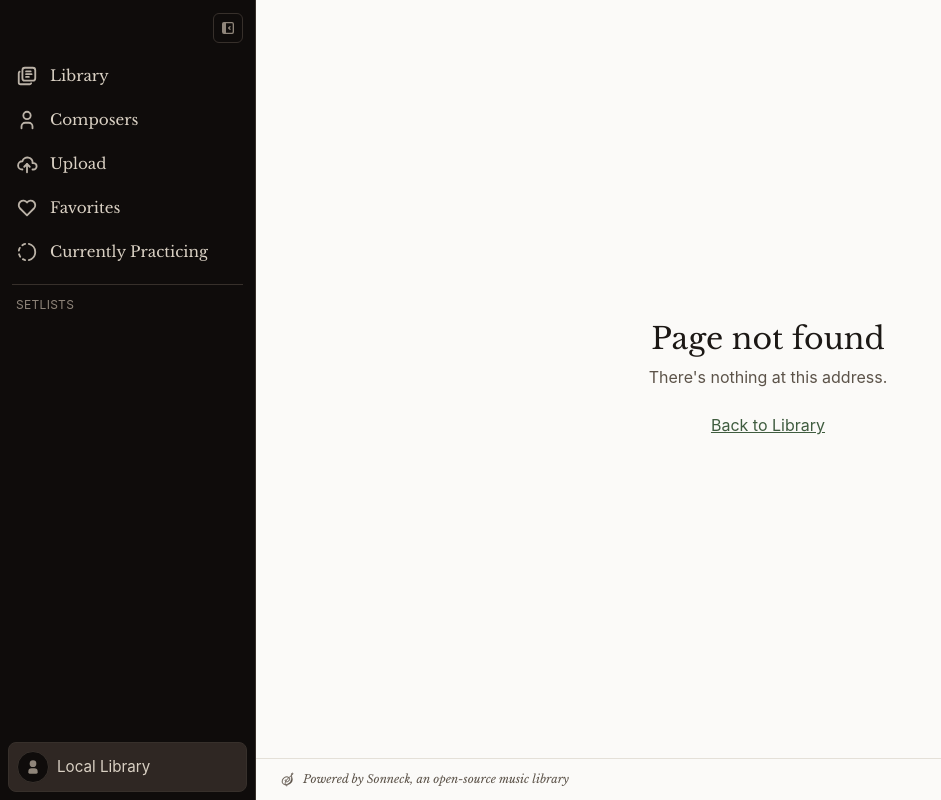
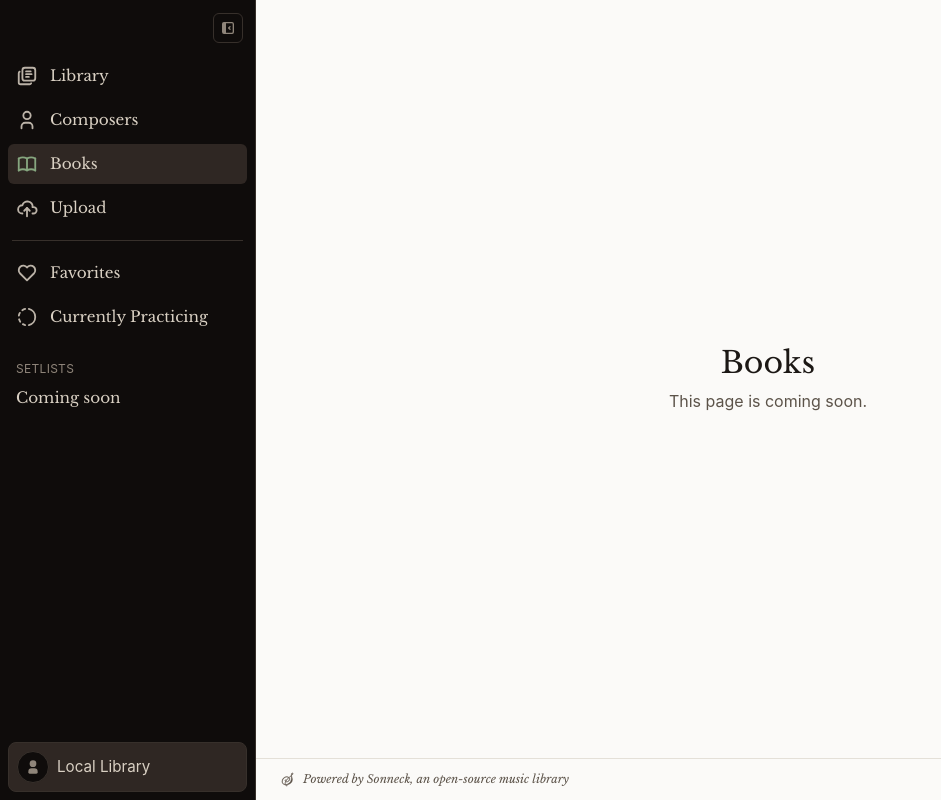
Before and after one commit to jpcranford/sonneck, a React (Vite) app in the folder frontend/: page /books in a window 1280 px wide. Before the commit this address had no page. Shown: the whole page, without its empty margins (0-941 px from the left). Built offline with nearby package versions, Linux system fonts and the light colour scheme.

Commit message:
Sidebar improvements
- "Books" now has a placeholder entry
- User-focused pages are now below the divider
- Setlist placeholder "Coming Soon"

```diff
--- a/frontend/src/App.tsx
+++ b/frontend/src/App.tsx
@@ -1,6 +1,7 @@
 import { Routes, Route } from 'react-router-dom'
 import { AppShell } from './components/AppShell'
 import { LibraryPage } from './routes/LibraryPage'
+import { BooksPage } from './routes/BooksPage'
 import { UploadPage } from './routes/UploadPage'
 import { PiecePage } from './routes/PiecePage'
 import { PieceViewSample } from './routes/PieceViewSample'
@@ -16,6 +17,7 @@ function App() {
     <Routes>
       <Route element={<AppShell />}>
         <Route index element={<LibraryPage />} />
+        <Route path="books" element={<BooksPage />} />
         <Route path="upload" element={<UploadPage />} />
         <Route path="pieces/:id" element={<PiecePage />} />
         {/* Reference sample, unlinked from nav — a standing design
--- a/frontend/src/components/Sidebar.tsx
+++ b/frontend/src/components/Sidebar.tsx
@@ -2,6 +2,7 @@ import { useState, type ComponentType } from 'react'
 import { NavLink } from 'react-router-dom'
 import {
   IconLibrary,
+  IconBook,
   IconUser,
   IconUserFilled,
   IconCloudUpload,
@@ -20,7 +21,13 @@ interface NavItem {
 const NAV_ITEMS: NavItem[] = [
   { to: '/', label: 'Library', icon: IconLibrary },
   { to: '/composers', label: 'Composers', icon: IconUser },
+  { to: '/books', label: 'Books', icon: IconBook },
   { to: '/upload', label: 'Upload', icon: IconCloudUpload },
+]
+
+// Personal/filtered views of the library, not browsing surfaces in their
+// own right — split below the divider from the primary nav above.
+const SECONDARY_NAV_ITEMS: NavItem[] = [
   { to: '/favorites', label: 'Favorites', icon: IconHeart },
   { to: '/practicing', label: 'Currently Practicing', icon: IconProgress },
 ]
@@ -28,6 +35,41 @@ const NAV_ITEMS: NavItem[] = [
 // No setlist backend yet (design doc §13) — this stays empty until that lands,
 // but the section itself is scaffolded now per the locked shell scope.
 const SETLISTS: { id: string; name: string }[] = []
+
+// Shared between the primary nav group and the secondary (Favorites/
+// Currently Practicing) group below the divider — same link styling
+// either side, just a different item list.
+function NavItemsList({ items, collapsed }: { items: NavItem[]; collapsed: boolean }) {
+  return (
+    <nav className="flex flex-col gap-1 px-2">
+      {items.map(({ to, label, icon: Icon }) => (
+        <NavLink
+          key={to}
+          to={to}
+          end={to === '/'}
+          title={collapsed ? label : undefined}
+          className={({ isActive }) =>
+            `flex h-10 items-center gap-3 rounded-md px-2 font-display text-[0.95rem] ${
+              collapsed ? 'justify-center' : ''
+            } ${
+              isActive ? 'bg-sidebar-panel text-sidebar-text' : 'text-sidebar-text hover:bg-white/5'
+            }`
+          }
+        >
+          {({ isActive }) => (
+            <>
+              <Icon
+                size={22}
+                className={isActive ? 'text-accent-on-dark opacity-100' : 'opacity-[0.85]'}
+              />
+              {!collapsed && <span className="truncate">{label}</span>}
+            </>
+          )}
+        </NavLink>
+      ))}
+    </nav>
+  )
+}
 
 export function Sidebar() {
   // Defaults collapsed on narrow viewports — expanded (256px) eats most of a
@@ -58,45 +100,42 @@ export function Sidebar() {
         </button>
       </div>
 
-      <nav className="flex flex-col gap-1 px-2">
-        {NAV_ITEMS.map(({ to, label, icon: Icon }) => (
-          <NavLink
-            key={to}
-            to={to}
-            end={to === '/'}
-            title={collapsed ? label : undefined}
-            className={({ isActive }) =>
-              `flex h-10 items-center gap-3 rounded-md px-2 font-display text-[0.95rem] ${
-                collapsed ? 'justify-center' : ''
-              } ${
-                isActive
-                  ? 'bg-sidebar-panel text-sidebar-text'
-                  : 'text-sidebar-text hover:bg-white/5'
-              }`
-            }
-          >
-            {({ isActive }) => (
-              <>
-                <Icon
-                  size={22}
-                  className={isActive ? 'text-accent-on-dark opacity-100' : 'opacity-[0.85]'}
-                />
-                {!collapsed && <span className="truncate">{label}</span>}
-              </>
-            )}
-          </NavLink>
-        ))}
-      </nav>
+      <NavItemsList items={NAV_ITEMS} collapsed={collapsed} />
 
       <div className="mx-3 my-3 border-t border-sidebar-border" />
 
-      <div className="flex flex-1 flex-col overflow-y-auto px-2">
+      <NavItemsList items={SECONDARY_NAV_ITEMS} collapsed={collapsed} />
+
+      <div className="mt-6 flex flex-1 flex-col overflow-y-auto px-2">
         {!collapsed && (
           <span className="px-2 text-xs tracking-wide text-sidebar-text-dim uppercase">
             Setlists
           </span>
         )}
         <div className={collapsed ? 'mt-1 flex flex-col items-center gap-1' : 'mt-1 flex flex-col'}>
+          {/* No setlist backend yet (design doc §13, same as SETLISTS
+              above) — styled as a real setlist row would be (same
+              size/rounding/font/text color as the NavLinks below) rather
+              than plain prose, so it reads as "a setlist entry, just not
+              a real one yet" instead of an unrelated caption. Still a
+              plain span, not a NavLink, so it has no hover/active state —
+              that alone marks it as inert, without needing dimmer text
+              too. Collapsed view gets the same single-letter-circle
+              treatment as a real setlist would, using "C" for "Coming
+              soon" the same way a real entry uses its own first letter. */}
+          {SETLISTS.length === 0 &&
+            (collapsed ? (
+              <span
+                title="Coming soon"
+                className="flex size-10 items-center justify-center rounded-md font-display text-[0.95rem] text-sidebar-text"
+              >
+                C
+              </span>
+            ) : (
+              <span className="truncate rounded-md px-2 py-1.5 font-display text-[0.95rem] text-sidebar-text">
+                Coming soon
+              </span>
+            ))}
           {SETLISTS.map((setlist) =>
             collapsed ? (
               <NavLink
--- /dev/null
+++ b/frontend/src/routes/BooksPage.tsx
@@ -0,0 +1,9 @@
+import { ComingSoon } from '../components/ComingSoon'
+
+// Reachable from the sidebar now (shell scope) — no books-library view
+// built yet. Books themselves already exist as a data model (design doc
+// §3); this is the browsing surface for them, separate from the
+// piece-level Library view.
+export function BooksPage() {
+  return <ComingSoon title="Books" />
+}
```
